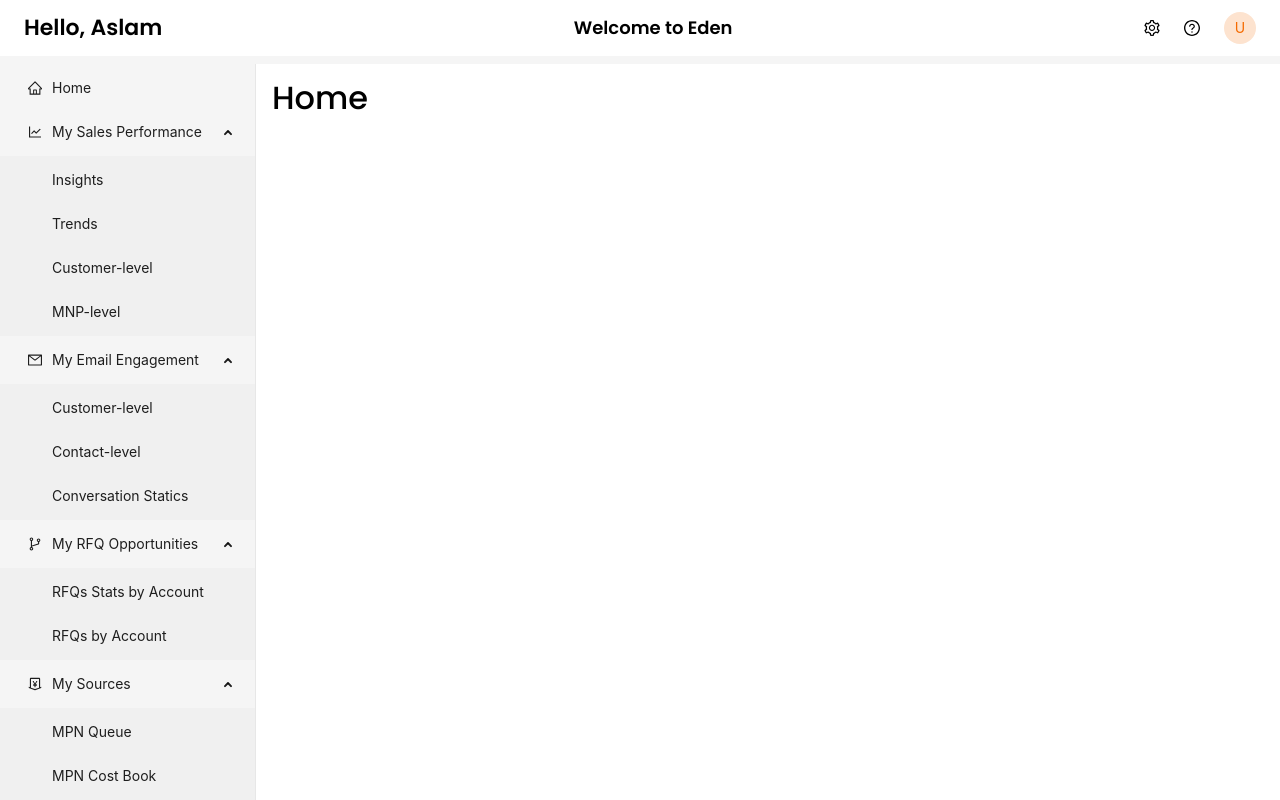
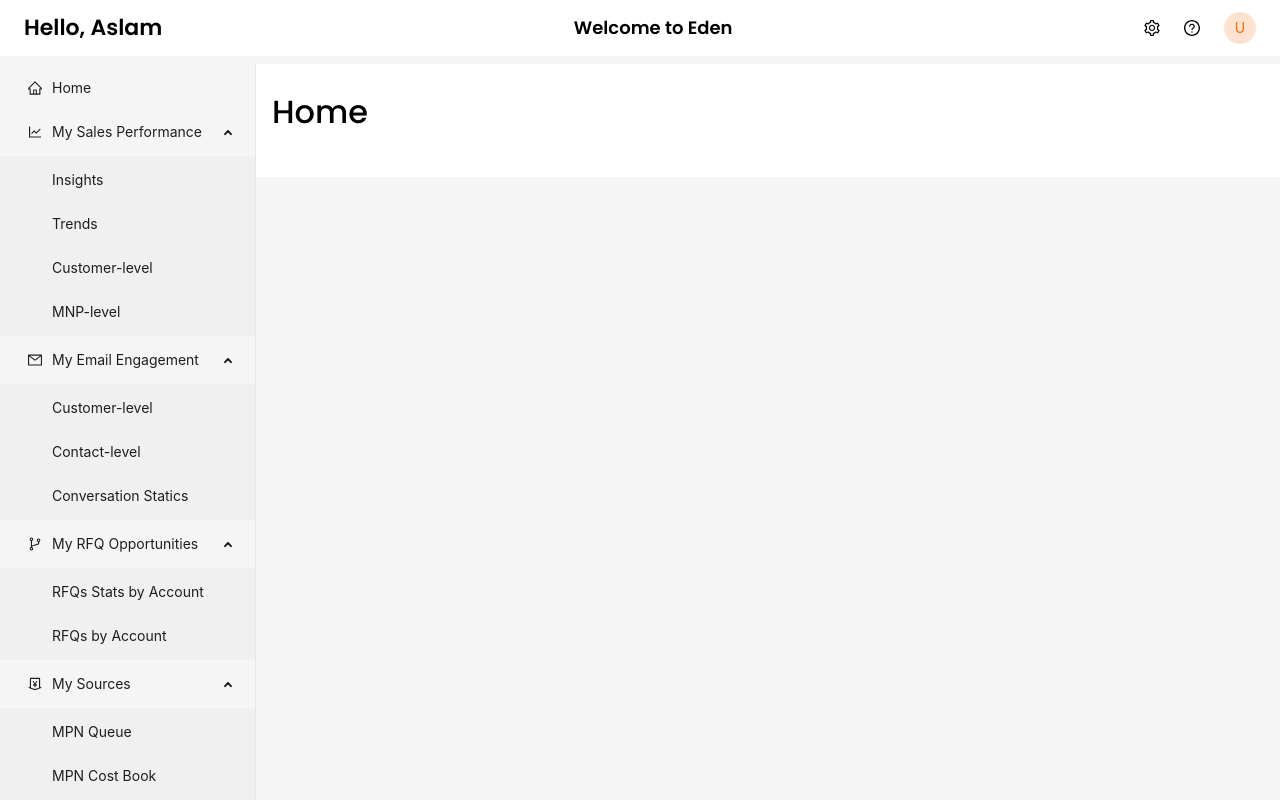
Before and after one commit to Zeeshnhmd/supreme_components_international, a React (Create React App) app: page / in a window 1280 px wide. Built offline with nearby package versions, Linux system fonts and the light colour scheme.

Commit message:
feat: layout css changes

```diff
--- a/src/components/layout/layout.module.scss
+++ b/src/components/layout/layout.module.scss
@@ -10,10 +10,10 @@
 		}
 
 		.content {
-			padding: 16px;
+			padding: 30px 16px;
 			background-color: $color-white;
 			width: calc(100vw - 256px);
-			height: calc(100vh - 64px);
+			height: calc(100% - 64px);
 		}
 	}
 }
```
